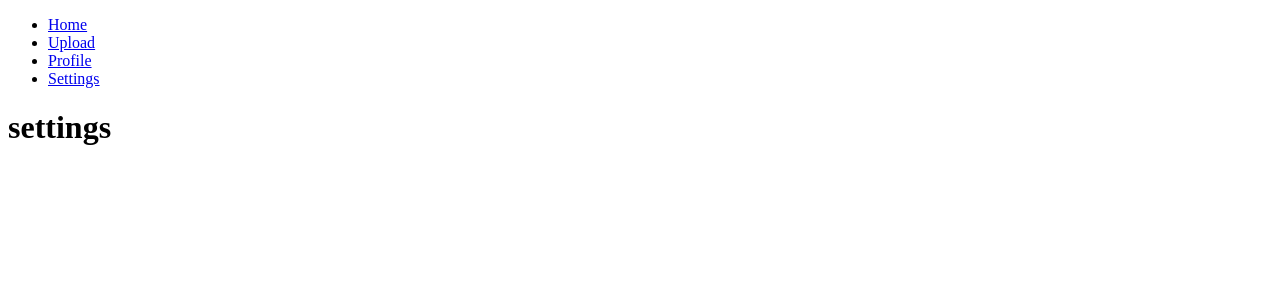
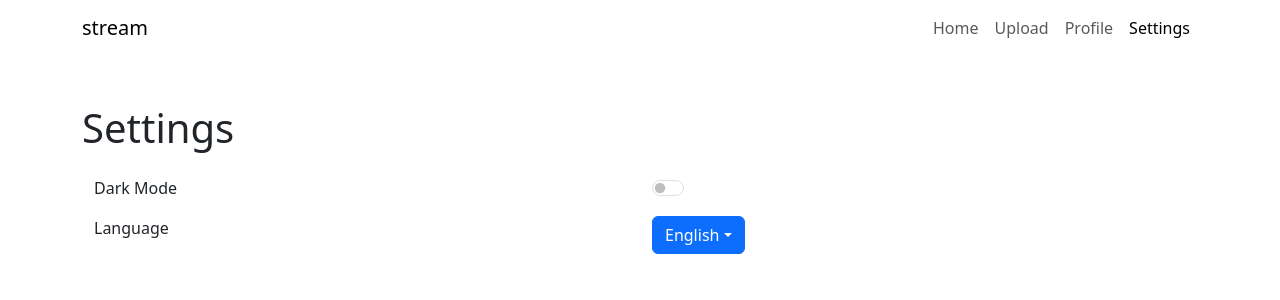
Before and after one commit to cdehnert18/stream-frontend, a Vue app: page /settings in a window 1280 px wide. Shown: the top 300 px of the page. Built offline with nearby package versions, Linux system fonts and the light colour scheme.

Commit message:
settings view

```diff
--- a/package.json
+++ b/package.json
@@ -15,12 +15,14 @@
   },
   "dependencies": {
     "bootstrap": "^5.3.3",
-    "vue": "^3.4.29",
+    "bootstrap-vue": "^2.23.1",
+    "vue": "^3.4.34",
     "vue-router": "^4.3.3"
   },
   "devDependencies": {
     "@rushstack/eslint-patch": "^1.8.0",
     "@tsconfig/node20": "^20.1.4",
+    "@types/bootstrap": "^5.2.10",
     "@types/jsdom": "^21.1.7",
     "@types/node": "^20.14.5",
     "@vitejs/plugin-vue": "^5.0.5",
--- a/src/App.vue
+++ b/src/App.vue
@@ -1,6 +1,22 @@
 <script setup lang="ts">
-import { RouterLink, RouterView } from 'vue-router'
+import { ref, onMounted } from 'vue'
+import { RouterView } from 'vue-router'
 import Navigation from './components/Navigation.vue'
+
+const darkMode = ref(false)
+
+onMounted(() => {
+  const savedTheme = localStorage.getItem('darkMode')
+  if (savedTheme) {
+    darkMode.value = savedTheme === 'dark'
+    document.documentElement.setAttribute('data-bs-theme', savedTheme)
+  }
+
+  const savedLanguage = localStorage.getItem('language')
+  if (savedLanguage === null) {
+    localStorage.setItem('language', 'English')
+  }
+})
 </script>
 
 <template>
--- /dev/null
+++ b/src/assets/global.css
@@ -0,0 +1,25 @@
+/* src/assets/styles.css or global.css */
+.dark-mode {
+  background-color: #121212;
+  color: #ffffff;
+  transition:
+    background-color 0.3s ease,
+    color 0.3s ease;
+}
+
+.dark-mode .navbar,
+.dark-mode .container {
+  background-color: #1e1e1e;
+}
+
+.dark-mode .nav-link {
+  color: #ffffff;
+}
+
+.dark-mode .dropdown-menu {
+  background-color: #1e1e1e;
+}
+
+.dark-mode .dropdown-item {
+  color: #ffffff;
+}
--- a/src/components/Navigation.vue
+++ b/src/components/Navigation.vue
@@ -1,19 +1,22 @@
 <template>
-  <nav>
-    <ul>
-      <li>
-        <router-link to="/">Home</router-link>
-      </li>
-      <li>
-        <router-link to="/upload">Upload</router-link>
-      </li>
-      <li>
-        <router-link to="/profile">Profile</router-link>
-      </li>
-      <li>
-        <router-link to="/settings">Settings</router-link>
-      </li>
-    </ul>
+  <nav class="navbar navbar-expand">
+    <div class="container">
+      <a href="#" class="navbar-brand">stream</a>
+      <ul class="navbar-nav ms-auto">
+        <li class="nav-item">
+          <router-link to="/" class="nav-link" active-class="active">Home</router-link>
+        </li>
+        <li class="nav-item">
+          <router-link to="/upload" class="nav-link" active-class="active">Upload</router-link>
+        </li>
+        <li class="nav-item">
+          <router-link to="/profile" class="nav-link" active-class="active">Profile</router-link>
+        </li>
+        <li class="nav-item">
+          <router-link to="/settings" class="nav-link" active-class="active">Settings</router-link>
+        </li>
+      </ul>
+    </div>
   </nav>
 </template>
 
--- a/src/main.ts
+++ b/src/main.ts
@@ -1,8 +1,10 @@
-//import './assets/main.css'
+import './assets/global.css'
 
 import { createApp } from 'vue'
 import App from './App.vue'
 import router from './router'
+import 'bootstrap/dist/css/bootstrap.min.css'
+import 'bootstrap'
 
 const app = createApp(App)
 
--- a/src/views/Settings.vue
+++ b/src/views/Settings.vue
@@ -1,9 +1,90 @@
 <template>
-  <h1>settings</h1>
+  <div class="container my-5">
+    <h1 class="mb-4">Settings</h1>
+    <div class="container">
+      <div class="row">
+        <div class="col">
+          <label class="form-check-label" for="darkModeSwitch"> Dark Mode </label>
+        </div>
+        <div class="col">
+          <!-- Dark Mode Switch -->
+          <div class="form-check form-switch mb-3">
+            <input
+              class="form-check-input"
+              type="checkbox"
+              id="darkModeSwitch"
+              v-model="darkMode"
+              @change="toggleDarkMode"
+            />
+          </div>
+        </div>
+      </div>
+      <div class="row">
+        <div class="col">
+          <label>Language</label>
+        </div>
+        <div class="col">
+          <!-- Language Selection Dropdown -->
+          <div class="dropdown">
+            <button
+              class="btn btn-primary dropdown-toggle"
+              type="button"
+              data-bs-toggle="dropdown"
+              aria-expanded="false"
+            >
+              {{ selectedLanguage }}
+            </button>
+            <ul class="dropdown-menu">
+              <li>
+                <button class="dropdown-item" type="button" @click="setLanguage('English')">
+                  English
+                </button>
+              </li>
+              <li>
+                <button class="dropdown-item" type="button" @click="setLanguage('Deutsch')">
+                  German
+                </button>
+              </li>
+            </ul>
+          </div>
+        </div>
+      </div>
+    </div>
+  </div>
 </template>
 
 <script lang="ts">
-export default {
-  name: 'SettingsVue'
-}
+import { defineComponent } from 'vue'
+
+export default defineComponent({
+  name: 'SettingsView',
+  data() {
+    return {
+      darkMode: false,
+      selectedLanguage: 'English'
+    }
+  },
+  methods: {
+    toggleDarkMode() {
+      const theme = this.darkMode ? 'dark' : 'light'
+      document.documentElement.setAttribute('data-bs-theme', theme)
+      localStorage.setItem('darkMode', theme)
+    },
+    setLanguage(language: string) {
+      this.selectedLanguage = language
+      localStorage.setItem('language', language)
+    }
+  },
+  mounted() {
+    const savedTheme = localStorage.getItem('darkMode')
+    if (savedTheme) {
+      this.darkMode = savedTheme === 'dark'
+      document.documentElement.setAttribute('data-bs-theme', savedTheme)
+    }
+    const savedLanguage = localStorage.getItem('language')
+    if (savedLanguage) {
+      this.selectedLanguage = savedLanguage
+    }
+  }
+})
 </script>
```
Also changed, not shown: src/views/Video.vue (added, +9 -0 lines), 1 other file (tests, documents, lock files or other folders).
